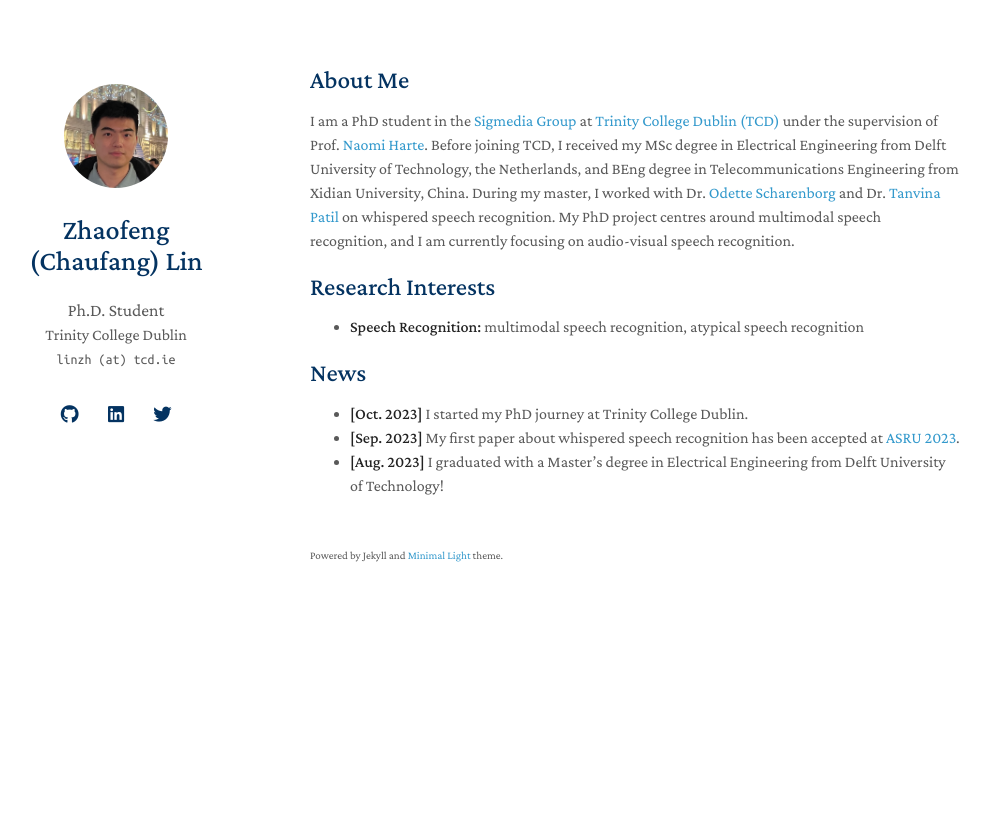
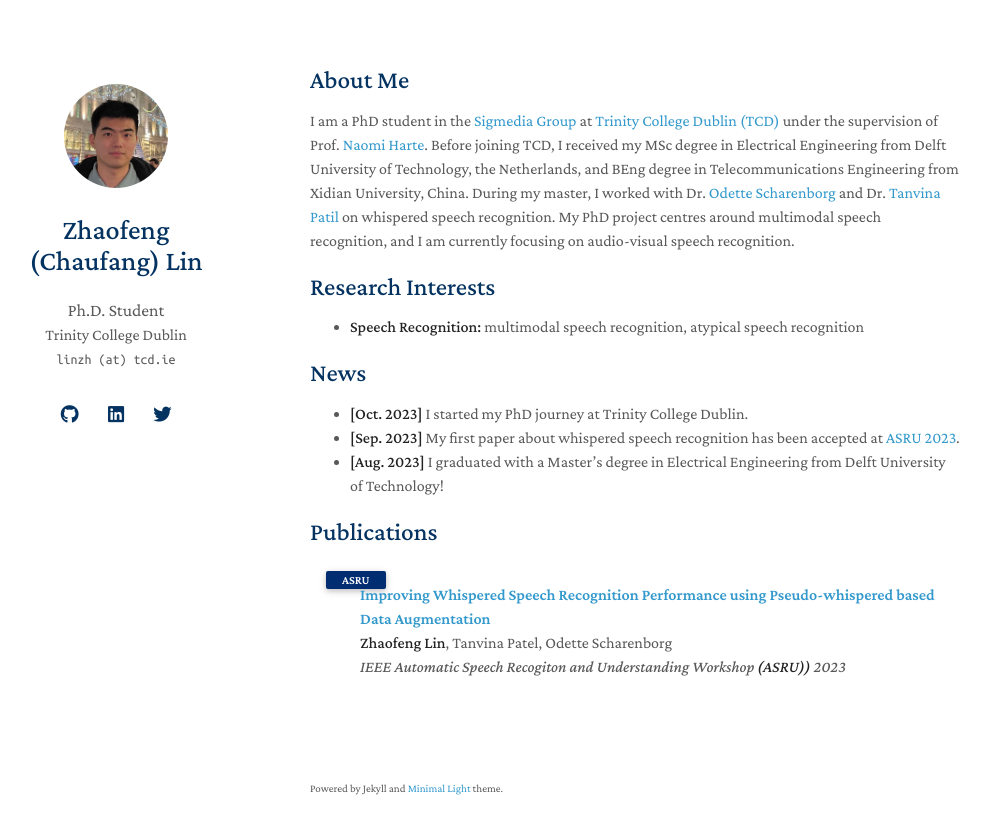
Before and after one commit to chaufanglin/chaufanglin.github.io, a Jekyll site: the page built from index.md, in a window 1280 px wide. Shown: the top 834 px of the page, without its empty margins (160-1150 px from the left). Built offline with Jekyll 4.4.1, drawn with Linux system fonts in a browser that asks for light colours; nearby versions of some CDN libraries; a style sheet for code colours, icons or effects is not loaded; our own code applies the rules of GitHub Pages for plain Markdown files.

Commit message:
update pub

```diff
--- a/_data/publications.yml
+++ b/_data/publications.yml
@@ -1,22 +1,22 @@
 main:
 
-  - title: Continual Learning for Abdominal Multi-Organ and Tumor Segmentation
-    authors: Yixiao Zhang, Xinyi Li, Huimiao Chen, Alan Yuille, <strong>Yaoyao Liu*</strong>, Zongwei Zhou* (*Corresponding authors)
-    conference_short: MICCAI
-    conference: International Conference on Medical Image Computing and Computer-Assisted Intervention <strong>(MICCAI)</strong>, 2023.
-    pdf: https://arxiv.org/pdf/2306.00988.pdf
-    code: https://github.com/MrGiovanni/ContinualLearning
-    bibtex: https://bib.yliu.me/MICCAI23.txt
-    image: ./assets/img/teaser_example_2.png
-    notes: Early Accept
+  - title: Improving Whispered Speech Recognition Performance using Pseudo-whispered based Data Augmentation
+    authors: <strong>Zhaofeng Lin</strong>, Tanvina Patel, Odette Scharenborg
+    conference_short: ASRU
+    conference: IEEE Automatic Speech Recogiton and Understanding Workshop <strong>(ASRU))</strong> 2023
+    # pdf: https://arxiv.org/pdf/2306.00988.pdf
+    # code: https://github.com/MrGiovanni/ContinualLearning
+    # bibtex: https://bib.yliu.me/MICCAI23.txt
+    # image: ./assets/img/teaser_example_2.png
+    # notes: Early Accept
 
-  - title: "Mnemonics Training: Multi-Class Incremental Learning without Forgetting"
-    authors: <strong>Yaoyao Liu</strong>, Yuting Su, An-An Liu, Bernt Schiele, Qianru Sun
-    conference_short: CVPR
-    conference: IEEE/CVF Conference on Computer Vision and Pattern Recognition <strong>(CVPR)</strong>, 2020.
-    pdf: https://arxiv.org/pdf/2002.10211.pdf
-    code: https://github.com/yaoyao-liu/class-incremental-learning/tree/main/mnemonics-training
-    page: https://class-il.mpi-inf.mpg.de/mnemonics/
-    bibtex: https://class-il.mpi-inf.mpg.de/mnemonics/
-    notes: Oral Presentation
-    image: ./assets/img/teaser_example.png
+  # - title: "Mnemonics Training: Multi-Class Incremental Learning without Forgetting"
+  #   authors: <strong>Yaoyao Liu</strong>, Yuting Su, An-An Liu, Bernt Schiele, Qianru Sun
+  #   conference_short: CVPR
+  #   conference: IEEE/CVF Conference on Computer Vision and Pattern Recognition <strong>(CVPR)</strong>, 2020.
+  #   pdf: https://arxiv.org/pdf/2002.10211.pdf
+  #   code: https://github.com/yaoyao-liu/class-incremental-learning/tree/main/mnemonics-training
+  #   page: https://class-il.mpi-inf.mpg.de/mnemonics/
+  #   bibtex: https://class-il.mpi-inf.mpg.de/mnemonics/
+  #   notes: Oral Presentation
+  #   image: ./assets/img/teaser_example.png
--- a/index.md
+++ b/index.md
@@ -19,6 +19,6 @@ I am a PhD student in the <a href="https://sigmedia.github.io" target="_blank">S
 
 
 
-<!-- {% include_relative _includes/publications.md %}
+{% include_relative _includes/publications.md %}
 
-{% include_relative _includes/services.md %} -->
+<!-- {% include_relative _includes/services.md %} -->
```
